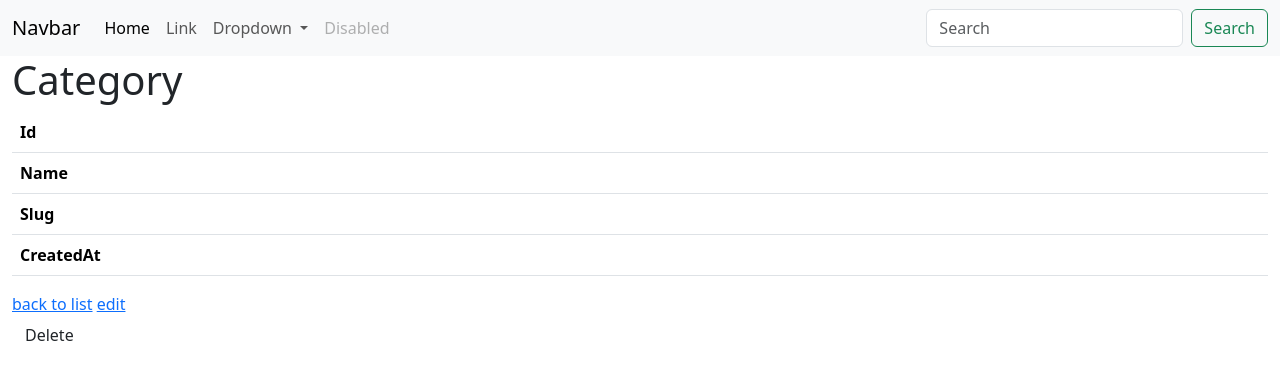
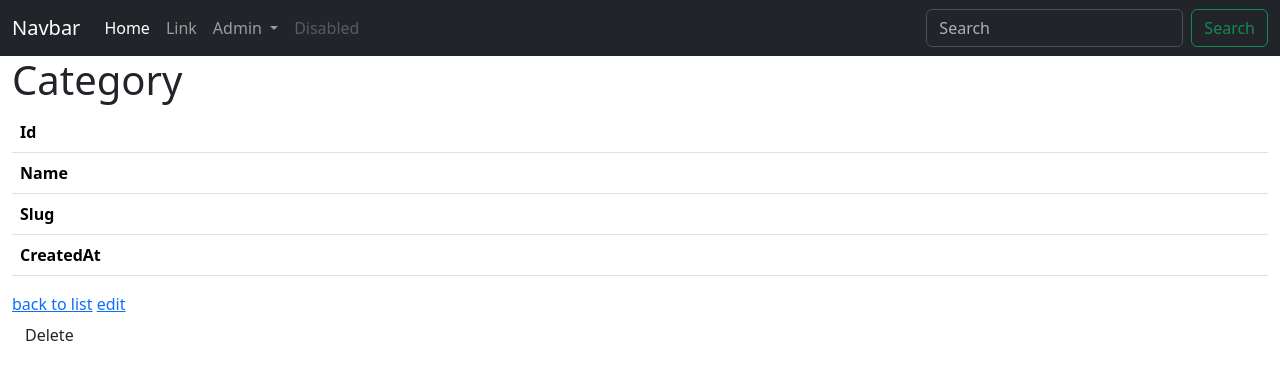
Before and after one commit to dekpo/SymfonyDemoProject, a Symfony app: template templates/category/show.html.twig in a window 1280 px wide. Shown: the top 380 px of the page. Run offline with Twig, Linux system fonts and the light colour scheme; the template is opened without the code that fills it, so the values that code supplies are empty; some libraries are stand-ins or nearby versions.

Commit message:
Fixed Admin and FrontController

```diff
--- a/src/Security/AppLoginAuthenticator.php
+++ b/src/Security/AppLoginAuthenticator.php
@@ -49,7 +49,7 @@ class AppLoginAuthenticator extends AbstractLoginFormAuthenticator
         }
 
         // For example:
-        // return new RedirectResponse($this->urlGenerator->generate('some_route'));
+        return new RedirectResponse($this->urlGenerator->generate('app_post_index'));
         throw new \Exception('TODO: provide a valid redirect inside '.__FILE__);
     }
 
--- a/templates/base.html.twig
+++ b/templates/base.html.twig
@@ -10,6 +10,9 @@
         #post_tag input{
             margin: 5px;
         }
+        .nav-red{
+            background-color: red;
+        }
         </style>
         {% block stylesheets %}
 
@@ -19,7 +22,7 @@
         {% endblock %}
     </head>
     <body>
-        <nav class="navbar navbar-expand-lg bg-body-tertiary">
+        <nav class="navbar navbar-expand-lg {{ app.user ? 'bg-primary' : 'bg-dark' }}" data-bs-theme="dark">
   <div class="container-fluid">
     <a class="navbar-brand" href="#">Navbar</a>
     <button class="navbar-toggler" type="button" data-bs-toggle="collapse" data-bs-target="#navbarSupportedContent" aria-controls="navbarSupportedContent" aria-expanded="false" aria-label="Toggle navigation">
@@ -35,13 +38,19 @@
         </li>
         <li class="nav-item dropdown">
           <a class="nav-link dropdown-toggle" href="#" role="button" data-bs-toggle="dropdown" aria-expanded="false">
-            Dropdown
+            Admin
           </a>
           <ul class="dropdown-menu">
-            <li><a class="dropdown-item" href="#">Action</a></li>
-            <li><a class="dropdown-item" href="#">Another action</a></li>
+           {% if app.user %}
+            <li><a class="dropdown-item" href="{{ path('app_post_index') }}">Post</a></li>
+            <li><a class="dropdown-item" href="{{ path('app_category_index') }}">Category</a></li>
+            <li><a class="dropdown-item" href="{{ path('app_tag_index') }}">Tag</a></li>
+            <li><a class="dropdown-item" href="{{ path('app_user_index') }}">User</a></li>
             <li><hr class="dropdown-divider"></li>
-            <li><a class="dropdown-item" href="#">Something else here</a></li>
+            <li><a class="dropdown-item" href="{{ path('app_logout') }}">Logout</a></li>
+            {% else %}
+            <li><a class="dropdown-item" href="{{ path('app_login') }}">Login</a></li>
+            {% endif %}
           </ul>
         </li>
         <li class="nav-item">
```
Also changed, not shown: src/Controller/FrontController.php (added, +18 -0 lines), templates/front/index.html.twig (added, +20 -0 lines).
